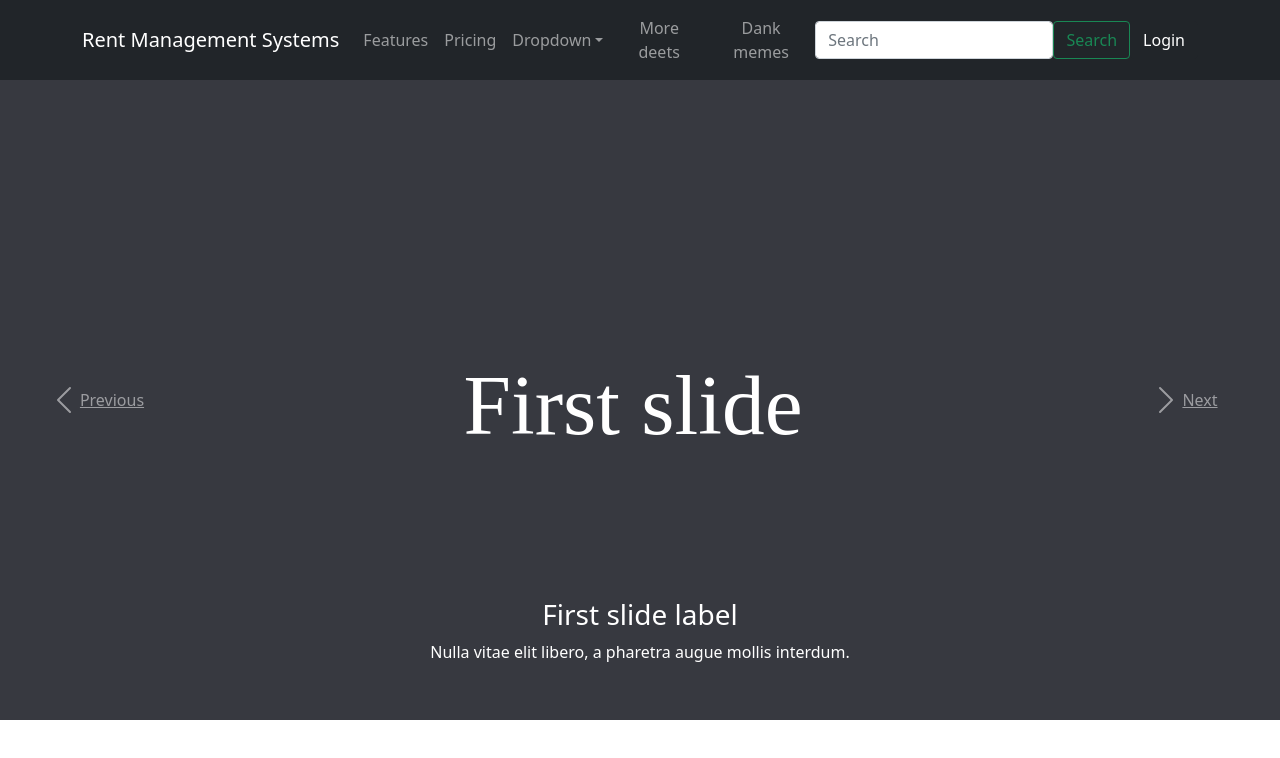
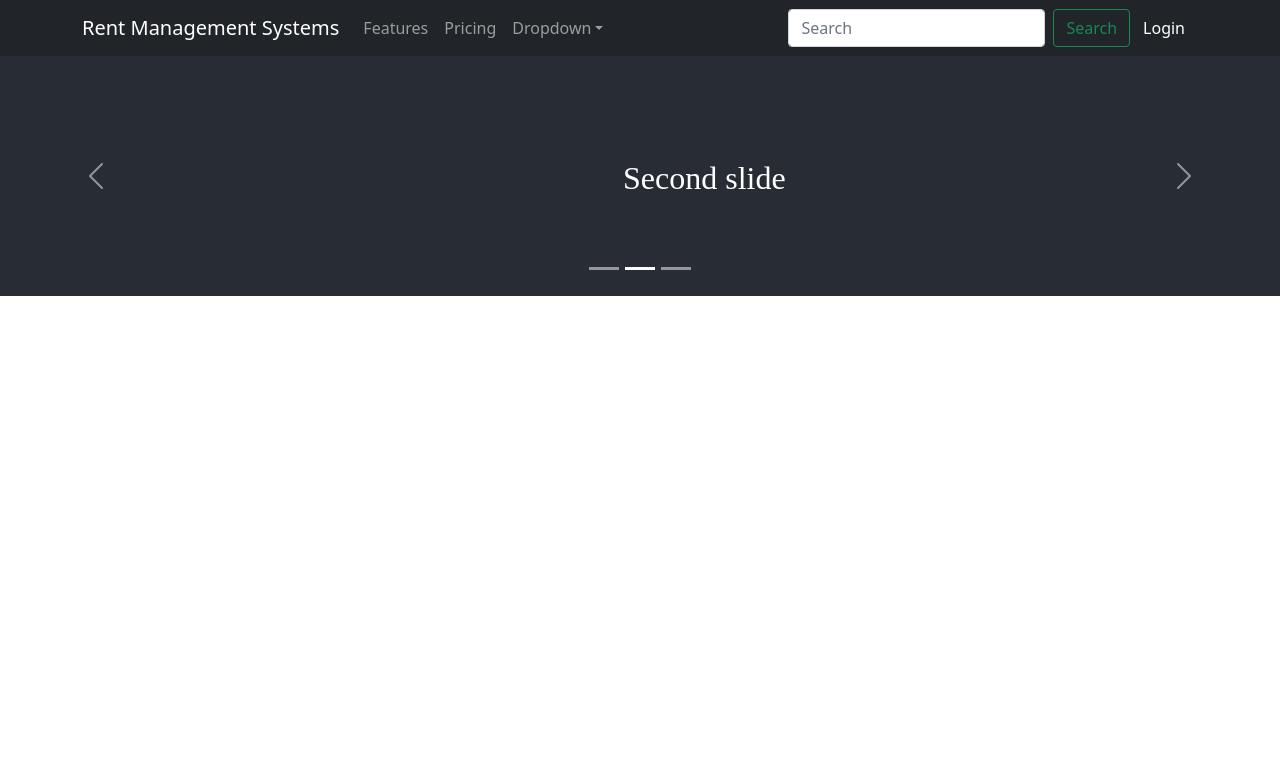
Before and after one commit to as1733/RentManagementSystem, a React (Create React App) app in the folder rms/: page / in a window 1280 px wide. Shown: the top 758 px of the page. Built offline with nearby package versions, Linux system fonts and the light colour scheme.

Commit message:
fix:carousel issue

```diff
--- a/rms/src/App.js
+++ b/rms/src/App.js
@@ -1,14 +1,14 @@
-import logo from './logo.svg';
-import './App.css';
-import NavigationBar from './components/MenuComponent';
-import 'bootstrap/dist/css/bootstrap.min.css';
-import Carosul  from "./components/carousel";
+import "./App.css";
+import NavigationBar from "./components/MenuComponent";
+import "bootstrap/dist/css/bootstrap.min.css";
+import "bootstrap/dist/js/bootstrap.bundle";
+import Carousel from "./components/carousel";
+
 function App() {
   return (
-
     <div className="App">
       <NavigationBar />
-        <Carosul></Carosul>
+      <Carousel></Carousel>
     </div>
   );
 }
--- a/rms/src/components/MenuComponent.js
+++ b/rms/src/components/MenuComponent.js
@@ -1,7 +1,20 @@
-import React, {Component} from 'react';
-import styled from 'styled-components';
-import ReactBootstrap, {Jumbotron, Button, Col, Grid, Panel, Navbar,Container,FormGroup, Nav, Form, FormControl ,NavDropdown} from 'react-bootstrap'
-import LoginModal from './loginModal.js';
+import React, { Component } from "react";
+import styled from "styled-components";
+import ReactBootstrap, {
+  Jumbotron,
+  Button,
+  Col,
+  Grid,
+  Panel,
+  Navbar,
+  Container,
+  FormGroup,
+  Nav,
+  Form,
+  FormControl,
+  NavDropdown,
+} from "react-bootstrap";
+import LoginModal from "./loginModal.js";
 //
 // const Styles = styled.div`
 //   .navbar { background-color: #222; }
@@ -21,19 +34,19 @@ import LoginModal from './loginModal.js';
 //   }
 // `;
 
-class NavigationBar extends Component{
+class NavigationBar extends Component {
   constructor(props) {
     super(props);
     this.state = {
-            showModal: false
-        }
+      showModal: false,
+    };
     this.handleModal = this.handleModal.bind(this);
   }
 
   handleModal(boolean) {
     this.setState({
-            showModal: boolean
-        })
+      showModal: boolean,
+    });
   }
 
   render() {
@@ -48,29 +61,31 @@ class NavigationBar extends Component{
               <Nav.Link href="#About">Pricing</Nav.Link>
               <NavDropdown title="Dropdown" id="collasible-nav-dropdown">
                 <NavDropdown.Item href="#action/3.1">Action</NavDropdown.Item>
-                                <NavDropdown.Item href="#action/3.2">Another action</NavDropdown.Item>
-                                <NavDropdown.Item href="#action/3.3">Something</NavDropdown.Item>
+                <NavDropdown.Item href="#action/3.2">
+                  Another action
+                </NavDropdown.Item>
+                <NavDropdown.Item href="#action/3.3">
+                  Something
+                </NavDropdown.Item>
                 <NavDropdown.Divider />
-                                <NavDropdown.Item href="#action/3.4">Separated link</NavDropdown.Item>
+                <NavDropdown.Item href="#action/3.4">
+                  Separated link
+                </NavDropdown.Item>
               </NavDropdown>
-                        </Nav>
-                        <Nav>
-                            <Nav.Link href="#deets">More deets</Nav.Link>
-                            <Nav.Link eventKey={2} href="#memes">
-                                Dank memes
-                            </Nav.Link>
             </Nav>
             <Form className="d-flex">
               <FormControl
                 type="search"
                 placeholder="Search"
-                                className="mr-2"
+                className="me-2"
                 aria-label="Search"
               />
               <Button variant="outline-success">Search</Button>
             </Form>
             <Nav>
-                            <Button variant="dark" onClick={() => this.handleModal(true)}>Login</Button>
+              <Button variant="dark" onClick={() => this.handleModal(true)}>
+                Login
+              </Button>
             </Nav>
           </Navbar.Collapse>
         </Container>
@@ -79,9 +94,8 @@ class NavigationBar extends Component{
           showModal={this.state.showModal}
         />
       </Navbar>
-        )
+    );
   }
-
 }
 
 export default NavigationBar;
--- a/rms/src/components/carousel.js
+++ b/rms/src/components/carousel.js
@@ -1,55 +1,83 @@
-import React, {Component} from 'react';
-import styled from 'styled-components';
-import {Carousel} from 'react-bootstrap';
+import React, { Component } from "react";
+import "../styles/carousel.css";
+import img1 from "../shared/sample1.svg";
+import img2 from "../shared/sample2.svg";
+import img3 from "../shared/sample3.svg";
 
-class Carosul extends Component{
-    constructor(props) {
-        super(props);
-    }
-    render() {
-        return (
+class Carosul extends Component {
+  constructor(props) {
+    super(props);
+  }
 
-            <Carousel>
-                <Carousel.Item >
+  render() {
+    return (
+      <div
+        id="carouselExampleCaptions"
+        class="carousel slide"
+        data-bs-ride="carousel"
+        style={{ backgroundColor: "#282c34" }}
+      >
+        <div class="carousel-indicators">
+          <button
+            type="button"
+            data-bs-target="#carouselExampleCaptions"
+            data-bs-slide-to="0"
+            class="active"
+            aria-current="true"
+            aria-label="Slide 1"
+          ></button>
+          <button
+            type="button"
+            data-bs-target="#carouselExampleCaptions"
+            data-bs-slide-to="1"
+            aria-label="Slide 2"
+          ></button>
+          <button
+            type="button"
+            data-bs-target="#carouselExampleCaptions"
+            data-bs-slide-to="2"
+            aria-label="Slide 3"
+          ></button>
+        </div>
 
-                    <img
-                        className="d-block w-100"
-                        src="./sample1.svg"
-                        alt="First Image"
-                    />
-                    <Carousel.Caption>
-                        <h3>First slide label</h3>
-                        <p>Nulla vitae elit libero, a pharetra augue mollis interdum.</p>
-                    </Carousel.Caption>
-                </Carousel.Item>
-                <Carousel.Item>
-                    <img
-                        className="d-block w-100"
-                        src="./sample2.svg"
-                        alt="Second slide"
-                    />
+        <div class="carousel-inner">
+          <div class="carousel-item active">
+            <img src={img1} alt="Image 1" class="c-img" />
+            <div class="carousel-caption d-none d-md-block"></div>
+          </div>
 
-                    <Carousel.Caption>
-                        <h3>Second slide label</h3>
-                        <p>Lorem ipsum dolor sit amet, consectetur adipiscing elit.</p>
-                    </Carousel.Caption>
-                </Carousel.Item>
-                <Carousel.Item>
-                    <img
-                        className="d-block w-100"
-                        src="./sample3.svg"
-                        alt="Third slide"
-                    />
+          <div class="carousel-item">
+            <img src={img2} alt="Image 2" class="c-img" />
+            <div class="carousel-caption d-none d-md-block"></div>
+          </div>
 
-                    <Carousel.Caption>
-                        <h3>Third slide label</h3>
-                        <p>Praesent commodo cursus magna, vel scelerisque nisl consectetur.</p>
-                    </Carousel.Caption>
-                </Carousel.Item>
-            </Carousel>
-        )
-    }
+          <div class="carousel-item">
+            <img src={img3} alt="Image 3" class="c-img" />
+            <div class="carousel-caption d-none d-md-block"></div>
+          </div>
+        </div>
 
+        <button
+          class="carousel-control-prev"
+          type="button"
+          data-bs-target="#carouselExampleCaptions"
+          data-bs-slide="prev"
+        >
+          <span class="carousel-control-prev-icon" aria-hidden="true"></span>
+          <span class="visually-hidden">Previous</span>
+        </button>
+        <button
+          class="carousel-control-next"
+          type="button"
+          data-bs-target="#carouselExampleCaptions"
+          data-bs-slide="next"
+        >
+          <span class="carousel-control-next-icon" aria-hidden="true"></span>
+          <span class="visually-hidden">Next</span>
+        </button>
+      </div>
+    );
+  }
 }
 
-export default  Carosul;
+export default Carosul;
--- /dev/null
+++ b/rms/src/styles/carousel.css
@@ -0,0 +1,9 @@
+.c-img {
+  height: 30vh;
+}
+
+@media screen and (max-width: 576px) {
+  .c-img {
+    height: 50vh;
+  }
+}
```
Also changed, not shown: rms/src/shared/sample1.svg (added), rms/src/shared/sample3.svg (added). Lines whose indentation alone changed are shown as unchanged.
